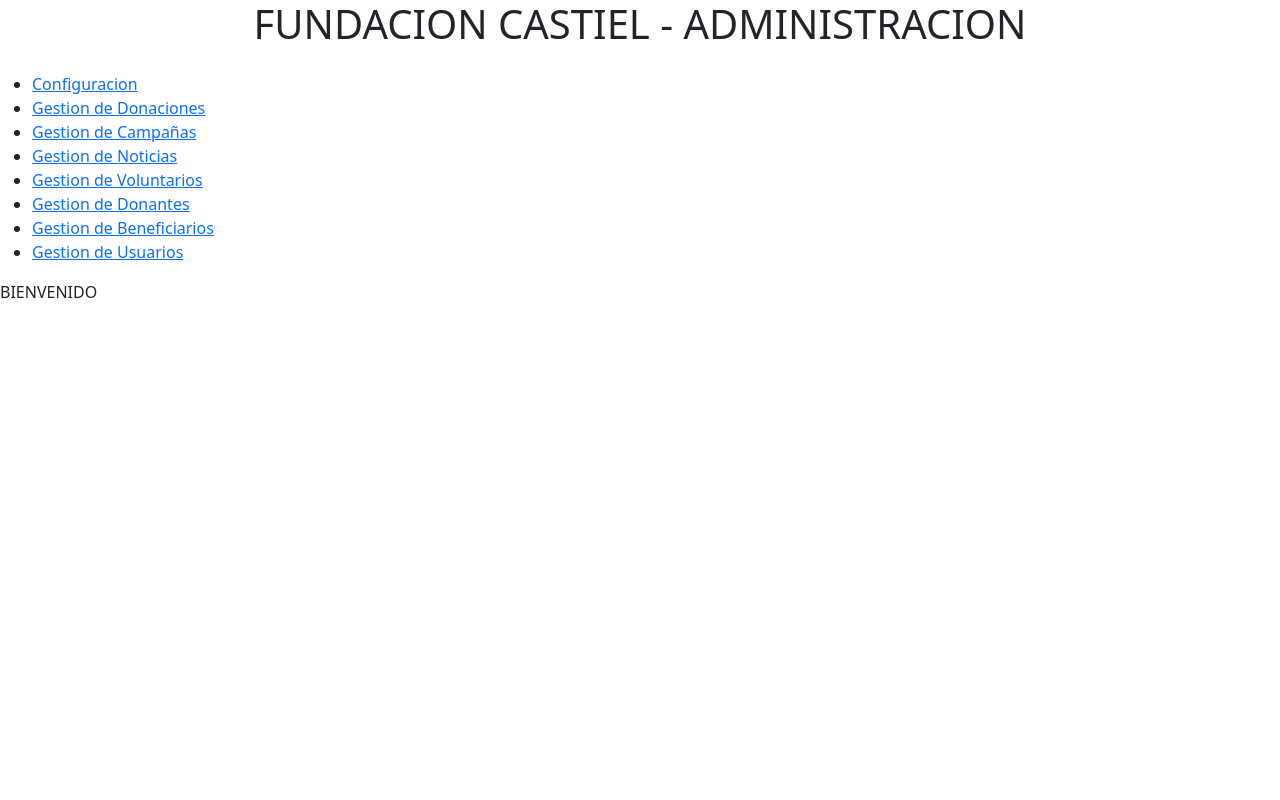
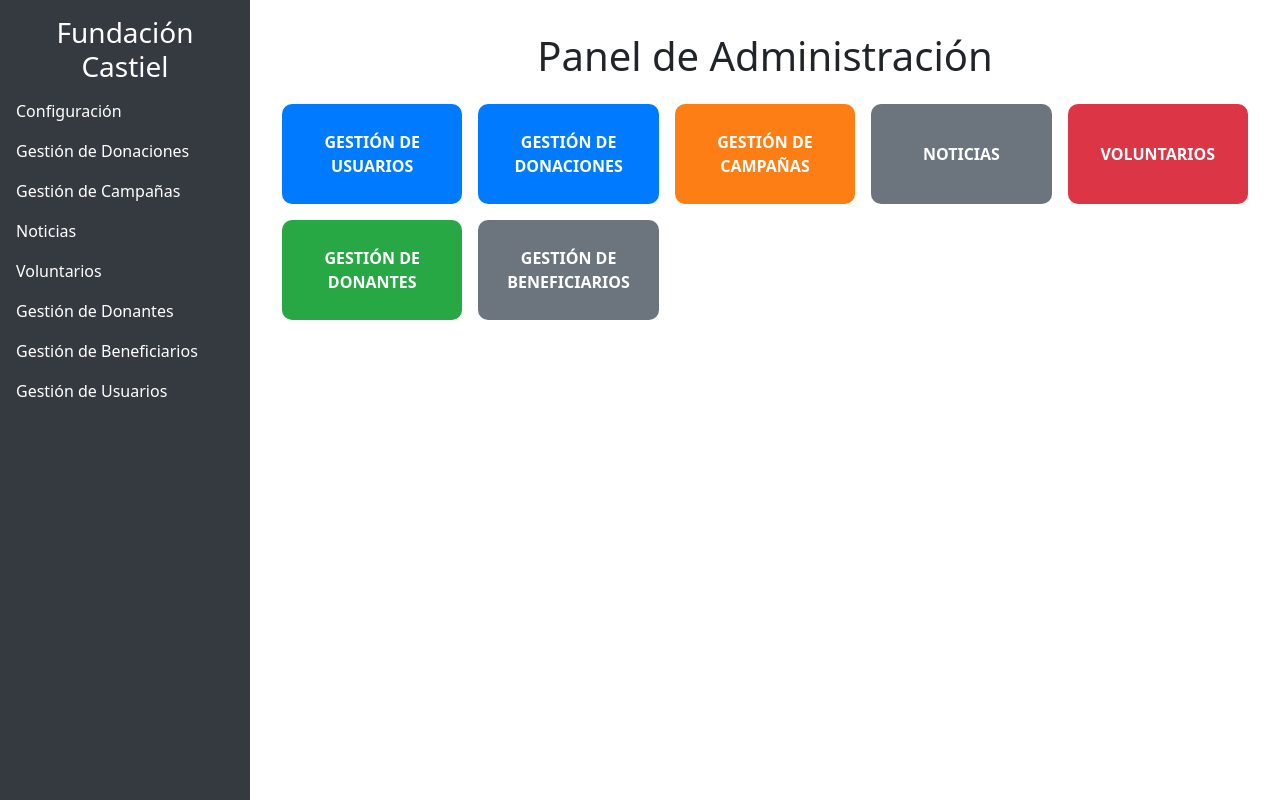
Before and after one commit to StephenQuispe/administracion_castiel_donaciones_sis, a PHP site: page / in a window 1280 px wide. Run offline with PHP 8.4, Linux system fonts and the light colour scheme.

Commit message:
Ta mas bonito/css en la pagina principal

```diff
--- a/index.php
+++ b/index.php
@@ -4,31 +4,106 @@
 <head>
     <meta charset="UTF-8">
     <meta name="viewport" content="width=device-width, initial-scale=1.0">
-    <title>Donantes</title>
+    <title>Fundación Castiel - Administración</title>
     <!-- Enlace a Bootstrap CSS -->
     <link href="https://cdn.jsdelivr.net/npm/bootstrap@5.3.0/dist/css/bootstrap.min.css" rel="stylesheet">
+    <style>
+        body {
+            display: flex;
+            min-height: 100vh;
+        }
+
+        .sidebar {
+            background-color: #343a40;
+            color: #fff;
+            padding: 1rem;
+            width: 250px;
+        }
+
+        .sidebar a {
+            color: #fff;
+            text-decoration: none;
+            display: block;
+            padding: 0.5rem 0;
+        }
+
+        .sidebar a:hover {
+            background-color: #495057;
+            border-radius: 5px;
+        }
+
+        .main-content {
+            flex-grow: 1;
+            padding: 2rem;
+        }
+
+        .grid-button {
+            display: flex;
+            justify-content: center;
+            align-items: center;
+            height: 100px;
+            color: #fff;
+            font-weight: bold;
+            text-align: center;
+            border-radius: 10px;
+        }
+
+        .btn-blue {
+            background-color: #007bff;
+        }
+
+        .btn-orange {
+            background-color: #fd7e14;
+        }
+
+        .btn-red {
+            background-color: #dc3545;
+        }
+
+        .btn-green {
+            background-color: #28a745;
+        }
+
+        .btn-gray {
+            background-color: #6c757d;
+        }
+
+        .grid-container {
+            display: grid;
+            grid-template-columns: repeat(auto-fit, minmax(150px, 1fr));
+            gap: 1rem;
+        }
+    </style>
 </head>
 
 <body>
-
-    <header>
-        <h1 class="text-center mb-4">FUNDACION CASTIEL - ADMINISTRACION</h1>
-    </header>
-    <div>
-        <ul>
-            <li><a href="">Configuracion</a></li>
-            <li><a href="">Gestion de Donaciones</a></li>
-            <li><a href="Campañas">Gestion de Campañas</a></li>
-            <li><a href="">Gestion de Noticias</a></li>
-            <li><a href="">Gestion de Voluntarios</a></li>
-            <li><a href="Donantes.php">Gestion de Donantes</a></li>
-            <li><a href="Beneficiarios.php">Gestion de Beneficiarios</a></li>
-            <li><a href="">Gestion de Usuarios</a></li>
+    <div class="sidebar">
+        <h3 class="text-center">Fundación Castiel</h3>
+        <ul class="list-unstyled">
+            <li><a href="#">Configuración</a></li>
+            <li><a href="#">Gestión de Donaciones</a></li>
+            <li><a href="#">Gestión de Campañas</a></li>
+            <li><a href="#">Noticias</a></li>
+            <li><a href="#">Voluntarios</a></li>
+            <li><a href="#">Gestión de Donantes</a></li>
+            <li><a href="#">Gestión de Beneficiarios</a></li>
+            <li><a href="#">Gestión de Usuarios</a></li>
         </ul>
     </div>
-    <div>
-        <p>BIENVENIDO</p>
+
+    <div class="main-content">
+        <h1 class="text-center mb-4">Panel de Administración</h1>
+        <div class="grid-container">
+            <div class="grid-button btn-blue">GESTIÓN DE USUARIOS</div>
+            <div class="grid-button btn-blue">GESTIÓN DE DONACIONES</div>
+            <div class="grid-button btn-orange">GESTIÓN DE CAMPAÑAS</div>
+            <div class="grid-button btn-gray">NOTICIAS</div>
+            <div class="grid-button btn-red">VOLUNTARIOS</div>
+            <div class="grid-button btn-green">GESTIÓN DE DONANTES</div>
+            <div class="grid-button btn-gray">GESTIÓN DE BENEFICIARIOS</div>
+        </div>
     </div>
+
     <!-- Enlace a Bootstrap JS -->
     <script src="https://cdn.jsdelivr.net/npm/bootstrap@5.3.0/dist/js/bootstrap.bundle.min.js"></script>
 </body>
```
